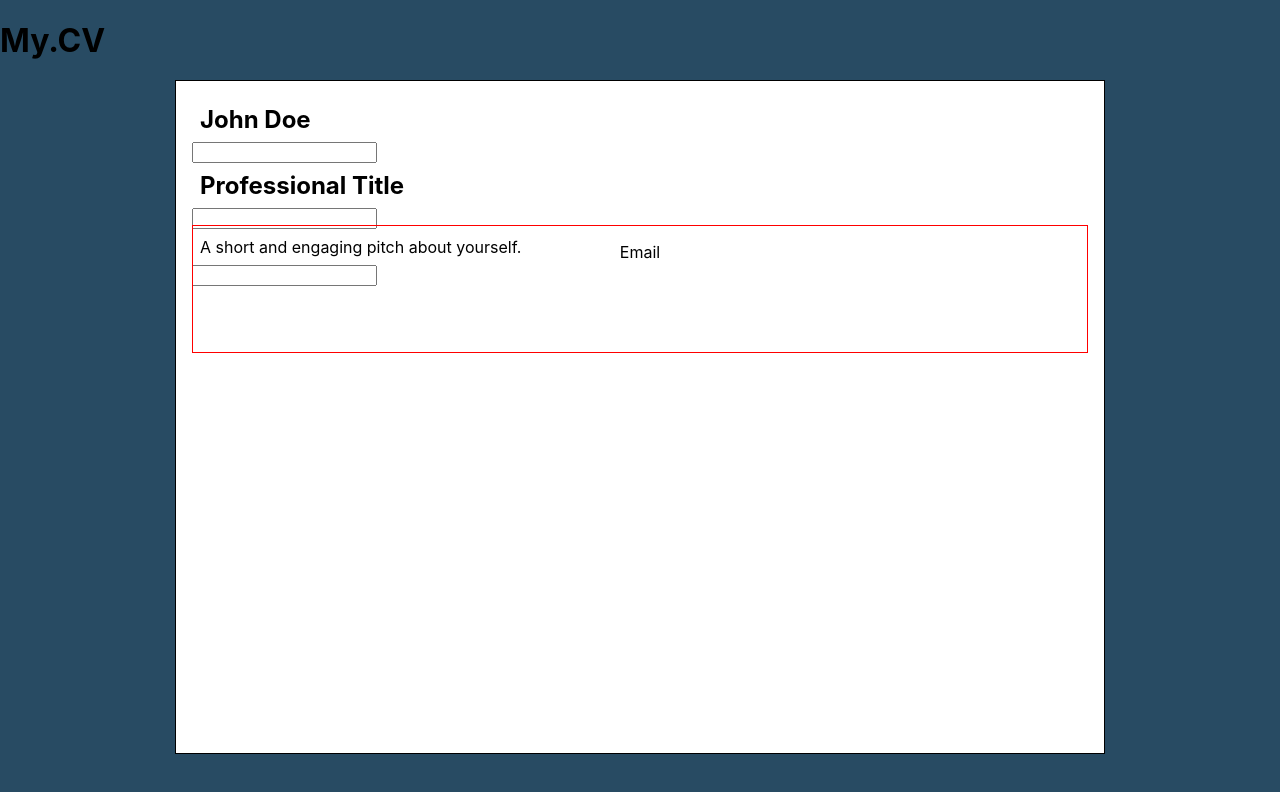
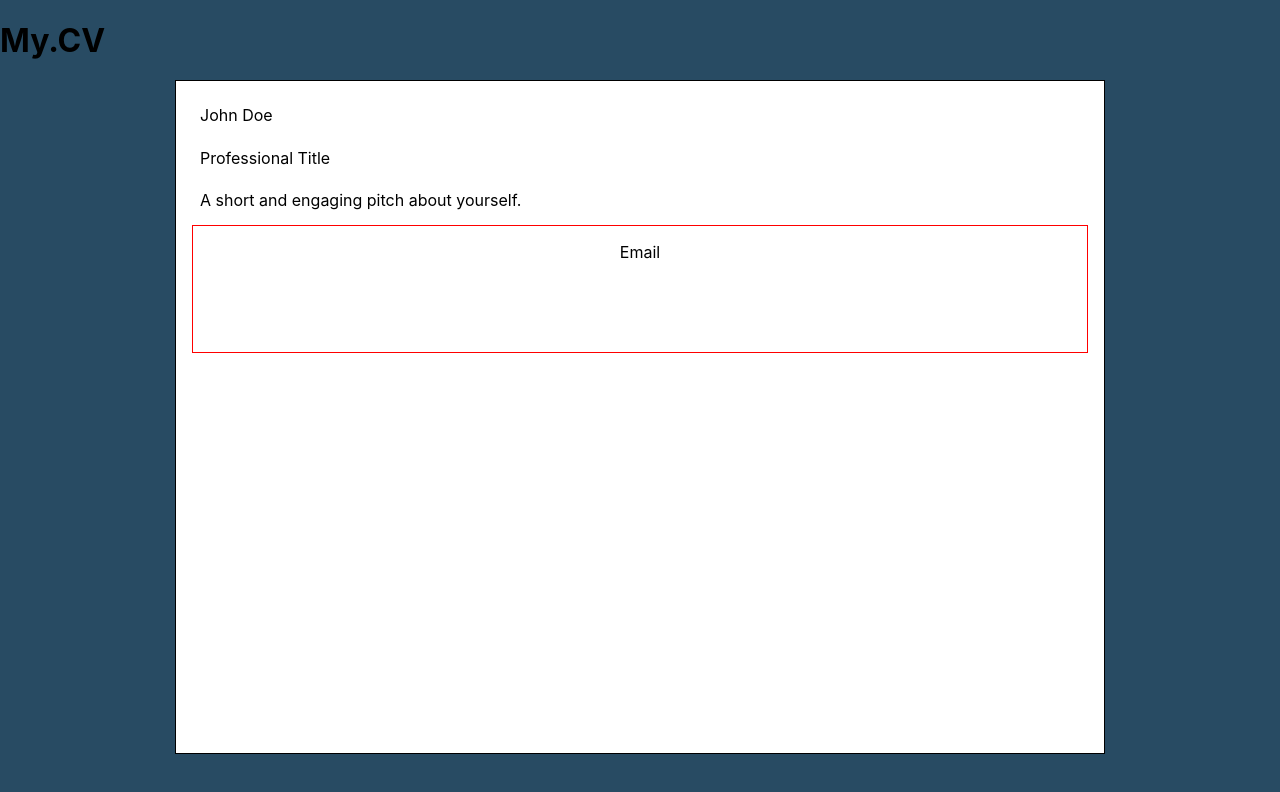
Before and after one commit to twalton83/TOP-CV, a React (Create React App) app: page / in a window 1280 px wide. Shown: the top 792 px of the page. Built offline with nearby package versions, Linux system fonts and the light colour scheme.

Commit message:
resolve autofocus issue and inputs on resume header

```diff
--- a/src/components/MyDocument.js
+++ b/src/components/MyDocument.js
@@ -30,7 +30,7 @@ export default function MyDocument() {
   const handlePersonalInput = (e) => {
     setPersonalInfo({
       ...personalInfo,
-      [e.target.id] : e.target.textContent
+      [e.target.dataset.id] : e.target.value
     })
   }
 
--- a/src/components/ResumeHeader.js
+++ b/src/components/ResumeHeader.js
@@ -1,5 +1,6 @@
-import React, { useState } from 'react'
+import React, { useState, useRef } from 'react'
 import styled from 'styled-components';
+
 const Header = styled.section`
   width: 100%;
   background-color: ${props => props.bgcolor};
@@ -7,18 +8,31 @@ color: ${props => props.color};
   display: flex;
   flex-direction: column;
   align-items: flex-start;
-& .header-content {
+`
+
+const Input = styled.input`
+  box-sizing: border-box;
+  height: 2rem;
+  margin: .5rem;
+  width: auto;
+  outline: none;
+  border: none;
+  border-bottom: 2px solid navy;
+`
+
+const HeaderContent = styled.p`
   margin: .5rem;
   cursor: text;
   outline: none;
-};
+  height: 2rem;
+  display: ${props => props.display === "true" ? "block" : "none"};
 `
 export default function ResumeHeader( { bgcolor, color, personalInfo, handlePersonalInput }) {
   const { name, title, pitch } = personalInfo
   const [display, setDisplay] = useState({
-    name: "block",
-    title: "block",
-    pitch: "block"
+    name: true,
+    title: true,
+    pitch: true
   });
 
   const handleClick = (e) => {
@@ -29,22 +43,36 @@ export default function ResumeHeader( { bgcolor, color, personalInfo, handlePers
   }
 
 
+  const handleBlur = (e) => {
+    setDisplay({
+      ...display,
+      [e.target.dataset.id] : true
+    })
+  }
+
+
 
   return (
     <Header bgcolor = { bgcolor } color = { color } >
-      <h2 id="name" display= {display.name} className="header-content">{ name }</h2>
-      <input display= {!display.name} htmlFor="name" type="text"/>
+      <HeaderContent onClick = {handleClick} id="name" display= {display.name.toString()} className="header-content">{ name }</HeaderContent>
 
-      <h2 id="title" display= {display.title} className="header-content">{ title }</h2>
-      <input display= {!display.title} htmlFor="title" type="text"/>
+      {!display.name && <Input
+      autoFocus
+      onFocus={e => e.currentTarget.select()} data-id="name" value = {name} onChange = { handlePersonalInput } onBlur = { handleBlur } htmlFor="name" type="text"/>
+    }
 
-      <p id ="pitch"
-      display= {display.name}
+      <HeaderContent onClick = {handleClick} id="title" display= {display.title.toString()} className="header-content">{ title }</HeaderContent>
+      {!display.title &&
+        <Input autoFocus data-id="title" value = {title} onChange = { handlePersonalInput } onBlur = { handleBlur } htmlFor="title" type="text"/>
+      }
+      <HeaderContent onClick = {handleClick} id ="pitch"
+      display= {display.pitch.toString()}
       className="header-content">
         { pitch }
-      </p>
-      <input display= {!display.pitch} htmlFor="pitch" type="text"/>
-
+      </HeaderContent>
+      {!display.pitch &&
+      <Input autoFocus data-id = "pitch" value = {pitch} onChange = { handlePersonalInput } onBlur = { handleBlur } htmlFor="pitch" type="text" size="100" />
+      }
     </Header>
   )
 }
```
Also changed, not shown: 1 other file (tests, documents, lock files or other folders). Lines whose indentation alone changed are shown as unchanged.
